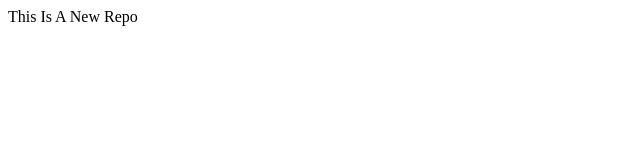
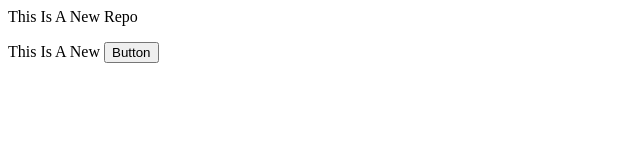
Before and after one commit to TalhaUsmanOfficial/Local-Repo, a plain HTML site: page Index.html in a window 1280 px wide. Shown: the whole page, without its empty margins (0-640 px from the left). Drawn offline with Linux system fonts and the light colour scheme.

Commit message:
Button Added

```diff
--- a/Index.html
+++ b/Index.html
@@ -1 +1,2 @@
 <p>This Is A New Repo</p>
+<p>This Is A New <Button>Button</Button></p>
```
